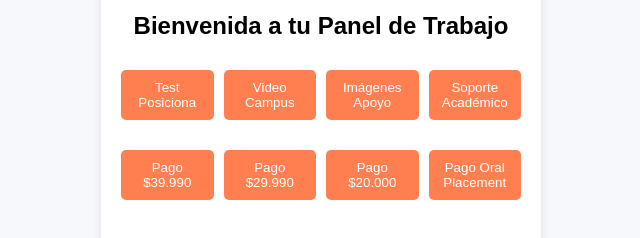
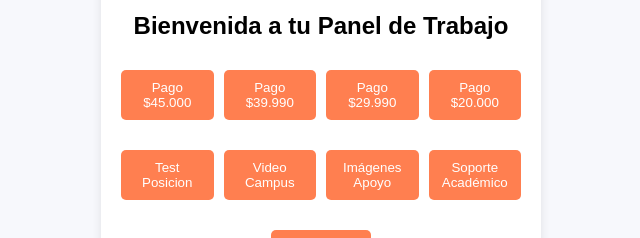
Before and after one commit to BestworkInstitute/panel_ejecutiva_interno_OK, a Next.js app: page / in a window 1280 px wide. Shown: the part 164-402 px from the top of the page, without its empty margins (319-959 px from the left). Built offline with nearby package versions, Linux system fonts and the light colour scheme.

Commit message:
cambios en los links de pago.js

```diff
--- a/pages/index.js
+++ b/pages/index.js
@@ -199,13 +199,14 @@ export default function Home() {
 
                     {/* Botones principales */}
                     <div className="main-buttons">
-                        <button onClick={() => openExternal('https://www.riddle.com/view/357576')}>Test Posiciona</button>
+                        <button onClick={() => openExternal('https://www.webpay.cl/form-pay/297536')}>Pago $45.000</button>
+                        <button onClick={() => openExternal('https://www.webpay.cl/form-pay/297972')}>Pago $39.990</button>
+                        <button onClick={() => openExternal('https://www.webpay.cl/form-pay/297971')}>Pago $29.990</button>
+                        <button onClick={() => openExternal('https://www.webpay.cl/form-pay/297968')}>Pago $20.000</button>
+                        <button onClick={() => openExternal('https://www.riddle.com/view/357576')}>Test Posicion</button>
                         <button onClick={() => openExternal('https://www.youtube.com/watch?time_continue=9&v=ws7VZnz70Ec')}>Video Campus</button>
                         <button onClick={() => openExternal('https://drive.google.com/drive/folders/1efbd3lupHso7R7uiJbUZhQJgZZFOYe4h')}>Imágenes Apoyo</button>
                         <button onClick={() => openExternal('https://mensajes-adm.vercel.app/')}>Soporte Académico</button>
-                        <button onClick={() => openExternal('https://www.flow.cl/app/web/pagarBtnPago.php?token=wtw8dvv')}>Pago $39.990</button>
-                        <button onClick={() => openExternal('https://www.flow.cl/btn.php?token=uk6tvce')}>Pago $29.990</button>
-                        <button onClick={() => openExternal('https://www.flow.cl/btn.php?token=y0hliy3')}>Pago $20.000</button>
                         <button onClick={() => openExternal('https://www.flow.cl/btn.php?token=qd9nyjy')}>Pago Oral Placement</button>
                     </div>
 
```
